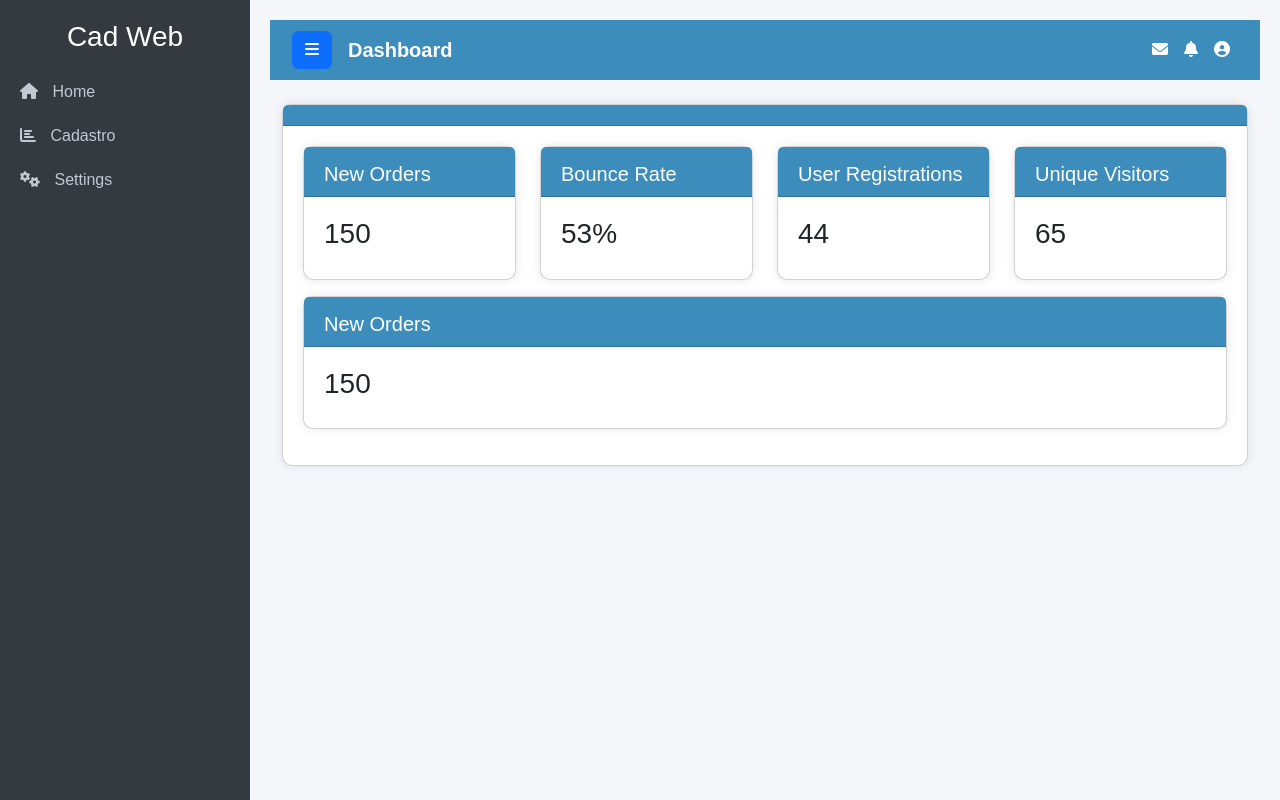
After one commit to Pedro-Arthur-GIT/cadweb, a Django app: template templates/categoria/index.html in a window 1280 px wide. The commit adds this page. Run offline with Django 4.2, Linux system fonts and the light colour scheme; the template is opened without the code that fills it, so the values that code supplies are empty; some libraries are stand-ins or nearby versions.

```diff
--- a/home/urls.py
+++ b/home/urls.py
@@ -3,4 +3,5 @@ from . import views
 
 urlpatterns = [
     path('', views.index, name="index"),
+    path('categoria/formulario', views.form_categoria, name="form_categoria"),
 ]
--- /dev/null
+++ b/templates/categoria/index.html
@@ -0,0 +1,69 @@
+{% extends "base.html" %}
+
+
+
+{% block conteudo %}
+
+
+
+<div class="row">
+    <div class="col-lg-3 col-md-6 col-sm-12">
+        <div class="card card-custom">
+            <div class="card-header card-header-custom">
+                <h5>New Orders</h5>
+            </div>
+            <div class="card-body card-body-custom">
+                <h3>150</h3>
+            </div>
+        </div>
+    </div>
+    <div class="col-lg-3 col-md-6 col-sm-12">
+        <div class="card card-custom">
+            <div class="card-header card-header-custom">
+                <h5>Bounce Rate</h5>
+            </div>
+            <div class="card-body card-body-custom">
+                <h3>53%</h3>
+            </div>
+        </div>
+    </div>
+    <div class="col-lg-3 col-md-6 col-sm-12">
+        <div class="card card-custom">
+            <div class="card-header card-header-custom">
+                <h5>User Registrations</h5>
+            </div>
+            <div class="card-body card-body-custom">
+                <h3>44</h3>
+            </div>
+        </div>
+    </div>
+    <div class="col-lg-3 col-md-6 col-sm-12">
+        <div class="card card-custom">
+            <div class="card-header card-header-custom">
+                <h5>Unique Visitors</h5>
+            </div>
+            <div class="card-body card-body-custom">
+                <h3>65</h3>
+            </div>
+        </div>
+    </div>
+</div>
+
+<div class="row">
+    <div class="col-lg-12 col-md-12 col-sm-12">
+        <div class="card card-custom">
+            <div class="card-header card-header-custom">
+                <h5>New Orders</h5>
+            </div>
+            <div class="card-body card-body-custom">
+                <h3>150</h3>
+            </div>
+        </div>
+    </div>
+
+
+
+</div>
+
+
+{% endblock conteudo %}
--- a/templates/menu.html
+++ b/templates/menu.html
@@ -6,7 +6,7 @@
         <a href="#" class="nav-link"><i class="fas fa-chart-bar"></i> <span>Cadastro</span></a>
         <ul class="submenu nav flex-column">
             <li class="nav-item">
-                <a href="#" class="nav-link">Categorias</a>
+                <a href="{% url 'form_categoria' %}" class="nav-link">Categorias</a>
             </li>
 
             <li class="nav-item">
```
Also changed, not shown: home/forms.py (+14 -0 lines), home/views.py (+17 -1 lines), templates/categoria/formulario.html (added, +24 -0 lines).
